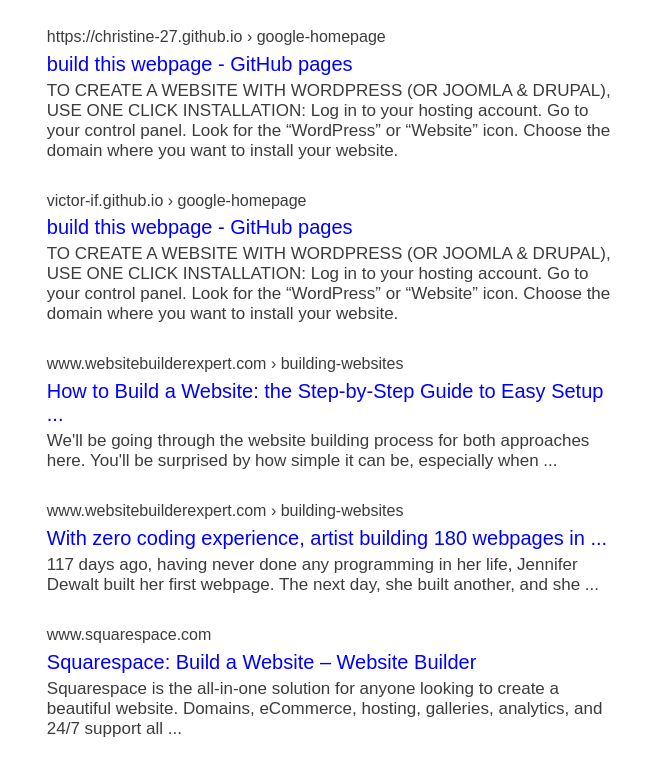
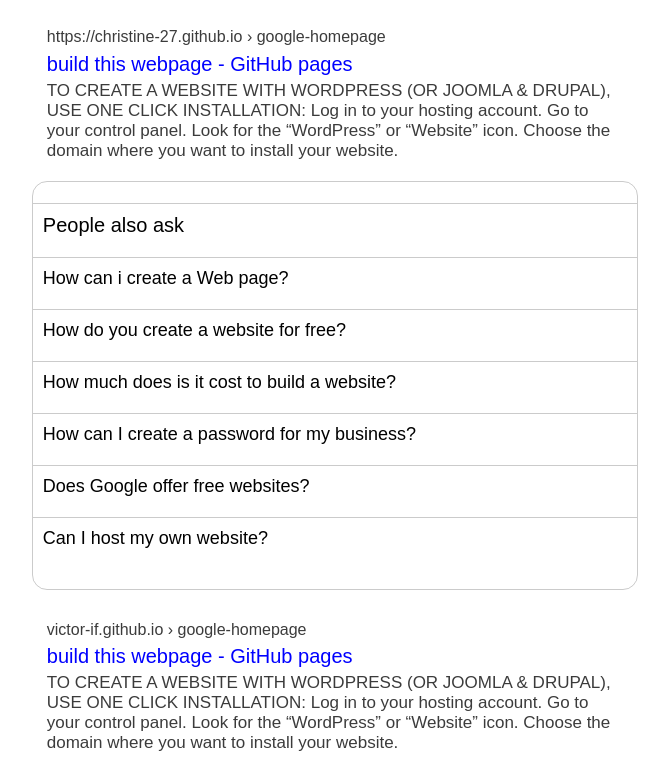
Before and after one commit to liampc/google-search-result, a plain HTML site: page index.html in a window 1280 px wide. Shown: the part 449-1215 px from the top of the page, without its empty margins (102-771 px from the left). Drawn offline with Linux system fonts and the light colour scheme.

Commit message:
add boxedResult

```diff
--- a/index.html
+++ b/index.html
@@ -59,6 +59,17 @@
                     <p class="web-descript">
                         TO CREATE A WEBSITE WITH WORDPRESS (OR JOOMLA & DRUPAL), USE ONE CLICK INSTALLATION: Log in to your hosting account. Go to your control panel. Look for the “WordPress” or “Website” icon. Choose the domain where you want to install your website.
                     </p>
+            </div>
+            <div id="boxedResult">
+                    <ul>
+                        <li>People also ask</li>
+                        <li>How can i create a Web page?</li>
+                        <li>How do you create a website for free?</li>
+                        <li>How much does is it cost to build a website?</li>
+                        <li>How can I create a password for my business?</li>
+                        <li>Does Google offer free websites?</li>
+                        <li>Can I host my own website?</li>
+                    </ul>
             </div>
             <div class="search-result">
                     <p class="web-add">
--- a/style.css
+++ b/style.css
@@ -126,7 +126,7 @@ main div:first-child {
     color:#808080;
 }
 
-.borderResult {
+.borderResult, #boxedResult ul {
     border: 1px #80808069 solid;
     border-radius: 15px;
     padding: 20px 10px 20px 10px;
@@ -159,3 +159,22 @@ main div:first-child {
     font-size: 17px;
     margin: 5px 0px 20px 0px;
 }
+
+#boxedResult ul {
+    list-style-type: none;
+
+}
+
+#boxedResult ul::first-line {
+    font-size: 20px;
+    border-top:none;
+
+}
+
+#boxedResult ul li{
+    font-size: 18px;
+    border-top:1px #80808069 solid;
+    padding: 10px 10px 10px 10px;
+    margin:1px -10px 10px -10px;
+
+}
```
Lines whose indentation alone changed are shown as unchanged.
